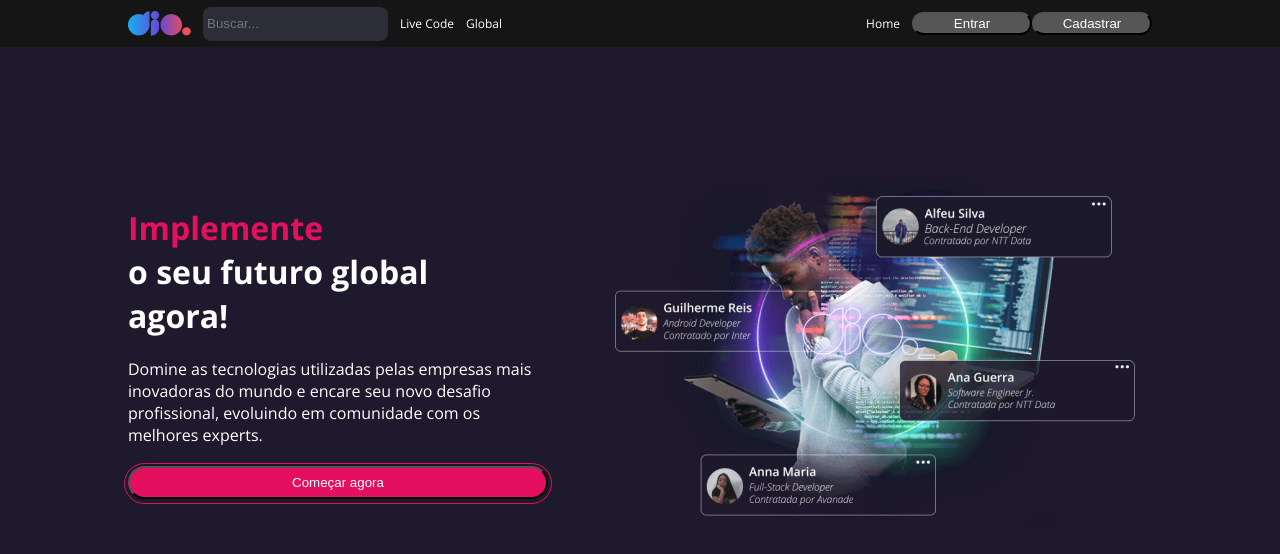
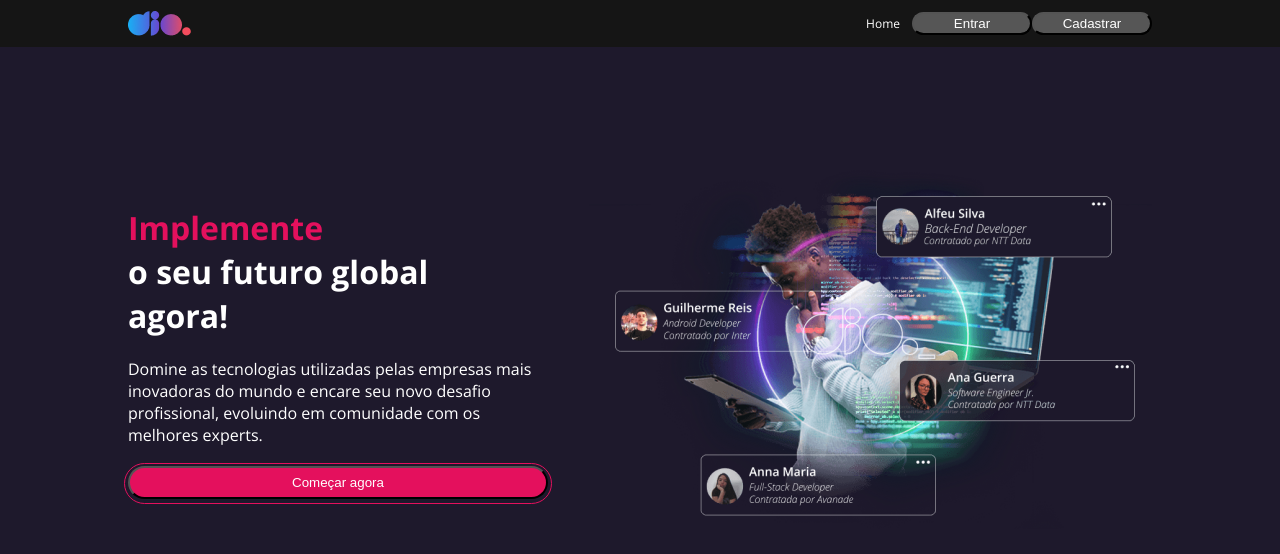
Before and after one commit to PkMs7/clone-tela-login-dio-react, a React (Vite) app: page / in a window 1280 px wide. Shown: the top 554 px of the page. Built offline with nearby package versions, Linux system fonts and the light colour scheme.

Commit message:
feat: :sparkles: Adiciona dinamismo no componente Header para usuário logado e deslogado

```diff
--- a/src/components/Header/index.jsx
+++ b/src/components/Header/index.jsx
@@ -6,27 +6,39 @@ import {
     Menu,
     MenuRight,
     Row,
+    UserPicture,
     Wrapper
 } from "./styles";
 import logo from '../../assets/logo-dio.png'
 
-const Header = () => {
+const Header = ({autenticado}) => {
 
     return(
         <Wrapper>
             <Container>
                 <Row>
                     <img src={logo} alt="Logo da dio"/>
+                    {autenticado ? (
+                        <>
                             <BuscarInputContainer>
                                 <Input placeholder="Buscar..." />
                             </BuscarInputContainer>
                             <Menu>Live Code</Menu>
                             <Menu>Global</Menu>
+                        </>
+                    ) : null}
                 </Row>
                 <Row>
+                    {autenticado ? (
+                    <>
+                        <UserPicture  src="https://avatars.githubusercontent.com/u/100943409?s=48&v=4="/>
+                    </>) : (
+                    <>
                         <MenuRight href="#">Home</MenuRight>
                         <Button title="Entrar" />
                         <Button title="Cadastrar" />
+
+                    </>)}
                 </Row>
             </Container>
         </Wrapper>
--- a/src/components/Header/styles.jsx
+++ b/src/components/Header/styles.jsx
@@ -59,7 +59,7 @@ export const Menu = styled.a`
 
     font-family: 'Open Sans';
     font-style: normal;
-    font-size: 12px;
+    font-size: 18px;
     line-height: 25px;
     color: #FFFFFF;
     margin-right: 12px;
```
Lines whose indentation alone changed are shown as unchanged.
